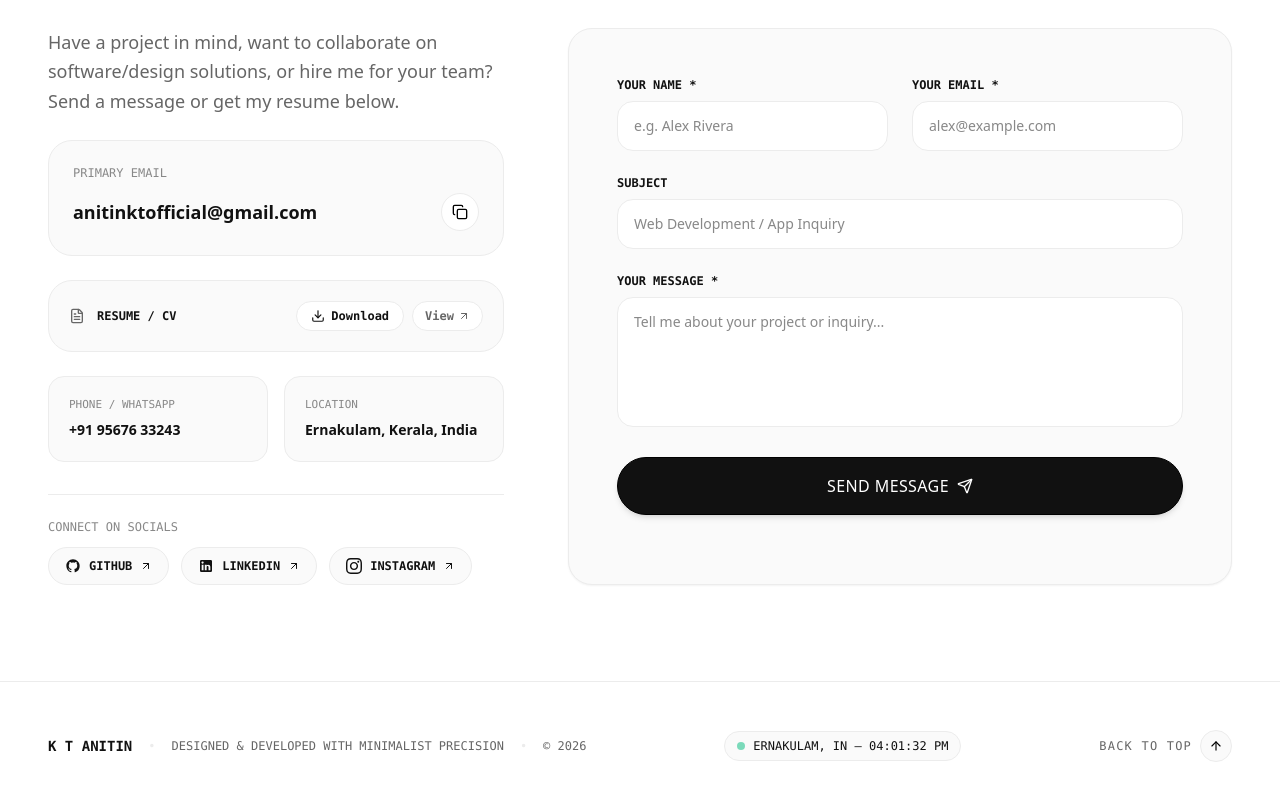
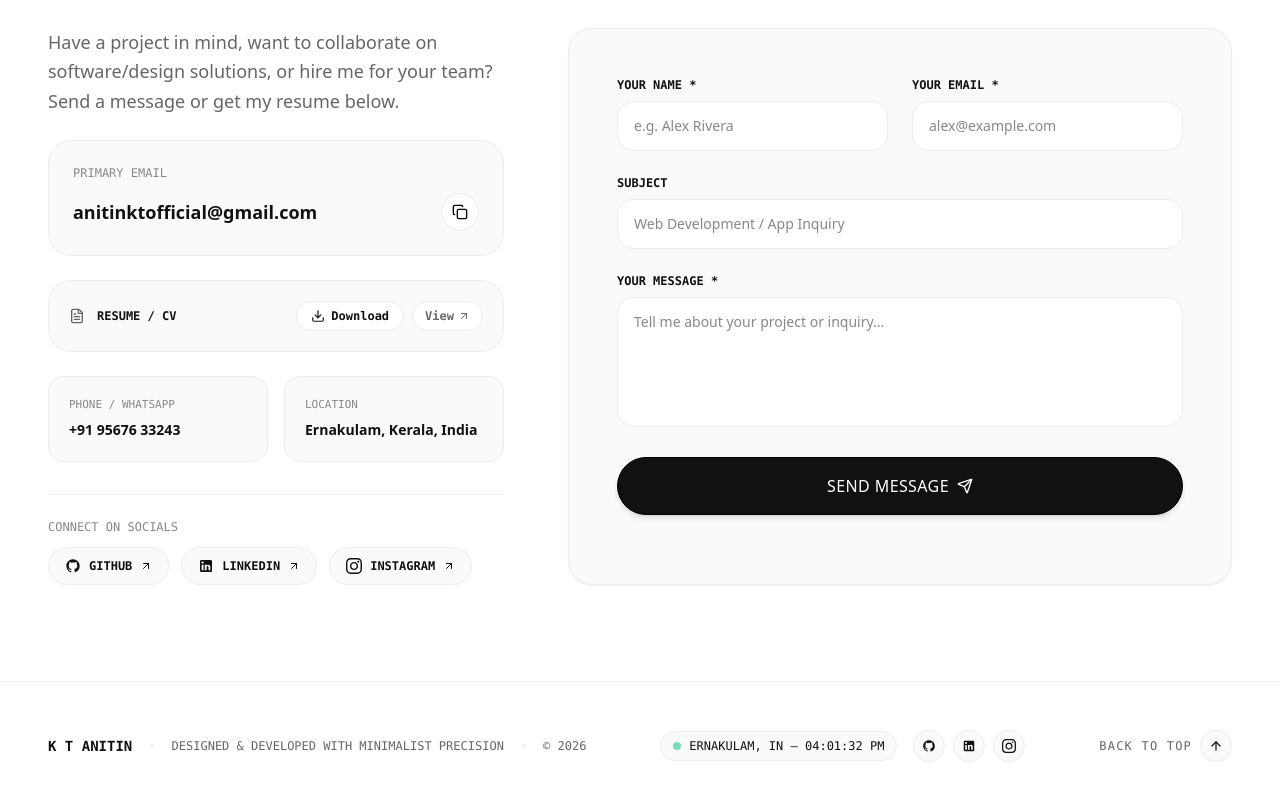
Before and after one commit to anitin007/protfolionew, a Next.js app: page / in a window 1280 px wide. Shown: the part 6756-7556 px from the top of the page. Built offline with nearby package versions, Linux system fonts and the light colour scheme.

Commit message:
Fix GitHub URL to https://github.com/anitin007 and update footer links

```diff
--- a/src/components/layout/Footer.tsx
+++ b/src/components/layout/Footer.tsx
@@ -1,7 +1,9 @@
 'use client';
 
 import React, { useEffect, useState } from 'react';
-import { ArrowUp } from 'lucide-react';
+import { ArrowUp, ArrowUpRight } from 'lucide-react';
+import { PERSONAL_INFO } from '@/data/portfolioData';
+import { GithubIcon, LinkedinIcon, InstagramIcon } from '../ui/Icons';
 
 export default function Footer() {
   const [timeString, setTimeString] = useState('');
@@ -39,10 +41,48 @@ export default function Footer() {
           <span>© 2026</span>
         </div>
 
-        {/* Center: Live Time */}
-        <div className="flex items-center gap-2 px-3 py-1.5 rounded-full bg-[#FAFAFA] border border-[#ECECEC] text-[#111111]">
-          <span className="w-2 h-2 rounded-full bg-emerald-500 animate-pulse" />
-          <span>ERNAKULAM, IN — {timeString || 'IST'}</span>
+        {/* Center: Live Time & Social Icons */}
+        <div className="flex flex-wrap items-center justify-center gap-4">
+          <div className="flex items-center gap-2 px-3 py-1.5 rounded-full bg-[#FAFAFA] border border-[#ECECEC] text-[#111111]">
+            <span className="w-2 h-2 rounded-full bg-emerald-500 animate-pulse" />
+            <span>ERNAKULAM, IN — {timeString || 'IST'}</span>
+          </div>
+
+          <div className="flex items-center gap-2">
+            <a
+              href={PERSONAL_INFO.github}
+              target="_blank"
+              rel="noopener noreferrer"
+              className="p-2 rounded-full bg-[#FAFAFA] border border-[#ECECEC] text-[#111111] hover:bg-black hover:text-white transition-colors"
+              title="GitHub Profile"
+              aria-label="GitHub Profile"
+              data-cursor="GITHUB"
+            >
+              <GithubIcon className="w-3.5 h-3.5" />
+            </a>
+            <a
+              href={PERSONAL_INFO.linkedin}
+              target="_blank"
+              rel="noopener noreferrer"
+              className="p-2 rounded-full bg-[#FAFAFA] border border-[#ECECEC] text-[#111111] hover:bg-black hover:text-white transition-colors"
+              title="LinkedIn Profile"
+              aria-label="LinkedIn Profile"
+              data-cursor="LINKEDIN"
+            >
+              <LinkedinIcon className="w-3.5 h-3.5" />
+            </a>
+            <a
+              href={PERSONAL_INFO.instagram}
+              target="_blank"
+              rel="noopener noreferrer"
+              className="p-2 rounded-full bg-[#FAFAFA] border border-[#ECECEC] text-[#111111] hover:bg-black hover:text-white transition-colors"
+              title="Instagram Profile"
+              aria-label="Instagram Profile"
+              data-cursor="INSTAGRAM"
+            >
+              <InstagramIcon className="w-3.5 h-3.5" />
+            </a>
+          </div>
         </div>
 
         {/* Right: Back to top button */}
--- a/src/data/portfolioData.ts
+++ b/src/data/portfolioData.ts
@@ -11,7 +11,7 @@ export const PERSONAL_INFO = {
   email: 'anitinktofficial@gmail.com',
   secondaryEmail: 'anitinthomas2003@gmail.com',
   phone: '+91 95676 33243',
-  github: 'https://github.com/ANITINKT',
+  github: 'https://github.com/anitin007',
   linkedin: 'https://linkedin.com/in/anitin-k-t',
   instagram: 'https://instagram.com/va.li.ant',
   resumeUrl: '/resume.pdf',
@@ -35,7 +35,7 @@ export const PROJECTS: Project[] = [
     ],
     techStack: ['Flutter', 'Dart', 'Firebase Auth', 'Cloud Firestore', 'Provider'],
     duration: '1 Month',
-    githubUrl: 'https://github.com/ANITINKT',
+    githubUrl: 'https://github.com/anitin007',
     liveUrl: '#',
     image: '/images/fitaura/fit.jpg',
     galleryImages: [
@@ -61,7 +61,7 @@ export const PROJECTS: Project[] = [
     techStack: ['HTML5', 'CSS3', 'JavaScript (ES6+)', 'GSAP ScrollTrigger', 'Lenis Scroll'],
     duration: '2 Weeks',
     liveUrl: 'https://auralineex.netlify.app/',
-    githubUrl: 'https://github.com/ANITINKT',
+    githubUrl: 'https://github.com/anitin007',
     image: '/images/Auraline Interiors/qa-desktop-visible.png',
     galleryImages: [
       '/images/Auraline Interiors/qa-desktop-visible.png'
```
